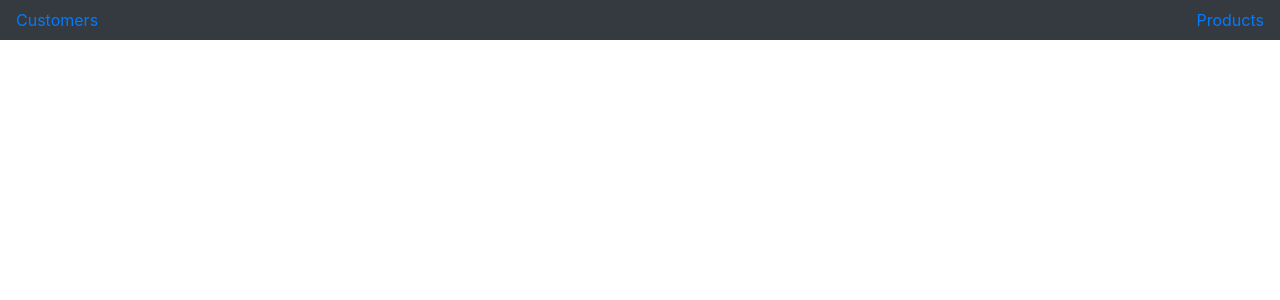
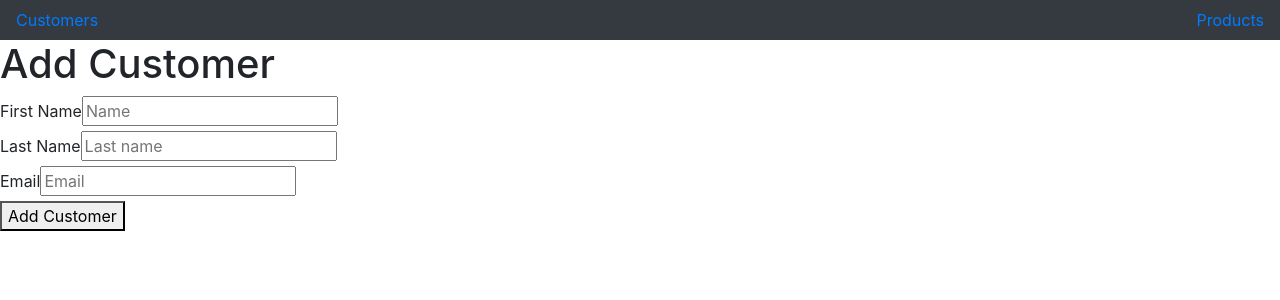
Before and after one commit to hiki89/store-app, a Vue app: page /add/customer in a window 1280 px wide. Shown: the top 300 px of the page. Built offline with nearby package versions, Linux system fonts and the light colour scheme.

Commit message:
Zadatak 3

```diff
--- /dev/null
+++ b/src/components/AddCustomers.vue
@@ -0,0 +1,42 @@
+<template>
+  <div>
+    <h1>Add Customer</h1>
+    <form @submit.prevent>
+        <label>First Name</label>
+        <input v-model="newCustomer.firstName" type="text" placeholder="Name"> <br>
+        <label>Last Name</label>
+        <input v-model="newCustomer.lastName" type="text" placeholder="Last name"> <br>
+        <label>Email</label>
+        <input v-model="newCustomer.email" type="text" placeholder="Email"> <br>
+        <button @click="addCustomer" type="submit">Add Customer</button>
+    </form>
+  </div>
+</template>
+
+<script>
+import { customerService } from '../services/CustomerService';
+
+export default {
+  data() {
+      return {
+          newCustomer: {
+              products: []
+          }
+      }
+  },
+    methods: {
+        addCustomer() {
+            customerService.add(this.newCustomer)
+            this.newCustomer = {products: []}
+            this.$router.push('/customers')
+        }
+
+    }
+}
+
+</script>
+
+<!-- Add "scoped" attribute to limit CSS to this component only -->
+<style scoped>
+
+</style>
--- a/src/components/AppCustomers.vue
+++ b/src/components/AppCustomers.vue
@@ -1,7 +1,7 @@
 <template>
   <div>
     <h1>Customers</h1>
-    <table>
+    <table class="table table-striped table-dark">
       <thead>
         <th>First Name</th>
         <th>Last Name</th>
@@ -33,7 +33,6 @@ export default {
       }
   },
     methods: {
-
         deleteCustomer(customer){
             customerService.remove(customer);
         }
--- a/src/router.js
+++ b/src/router.js
@@ -3,6 +3,7 @@ import Router from 'vue-router';
 
 import Customers from './components/AppCustomers.vue';
 import Products from './components/AppProducts.vue';
+import AddCustomers from './components/AddCustomers.vue';
 
 Vue.use(Router);
 
@@ -12,5 +13,6 @@ export default new Router({
         {path: '/', redirect: 'customers'},
         {path: '/customers', component: Customers},
         {path: '/products', component: Products},
+        {path: '/add/customer', component: AddCustomers},
     ]
 })
--- a/src/services/CustomerService.js
+++ b/src/services/CustomerService.js
@@ -5,6 +5,7 @@ const customers = [
 ]
 
 class CustomerService {
+
     list() {
         return customers;
     }
@@ -13,6 +14,10 @@ class CustomerService {
         let indexOfCustomerToDelete = customers.indexOf(customer);
         customers.splice(indexOfCustomerToDelete, 1);
     }
+
+    add(newCustomer) {
+        customers.push(newCustomer);
+    }
 }
 
 export const customerService = new CustomerService();
```
